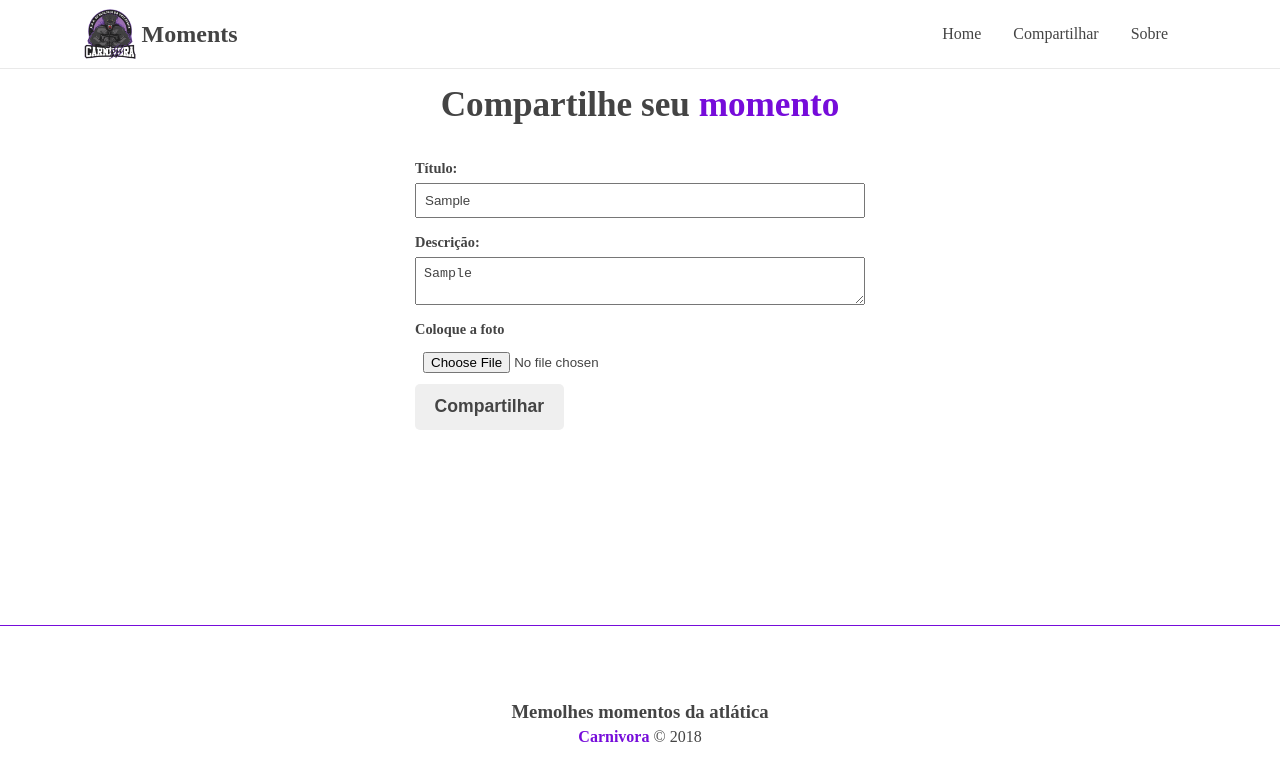
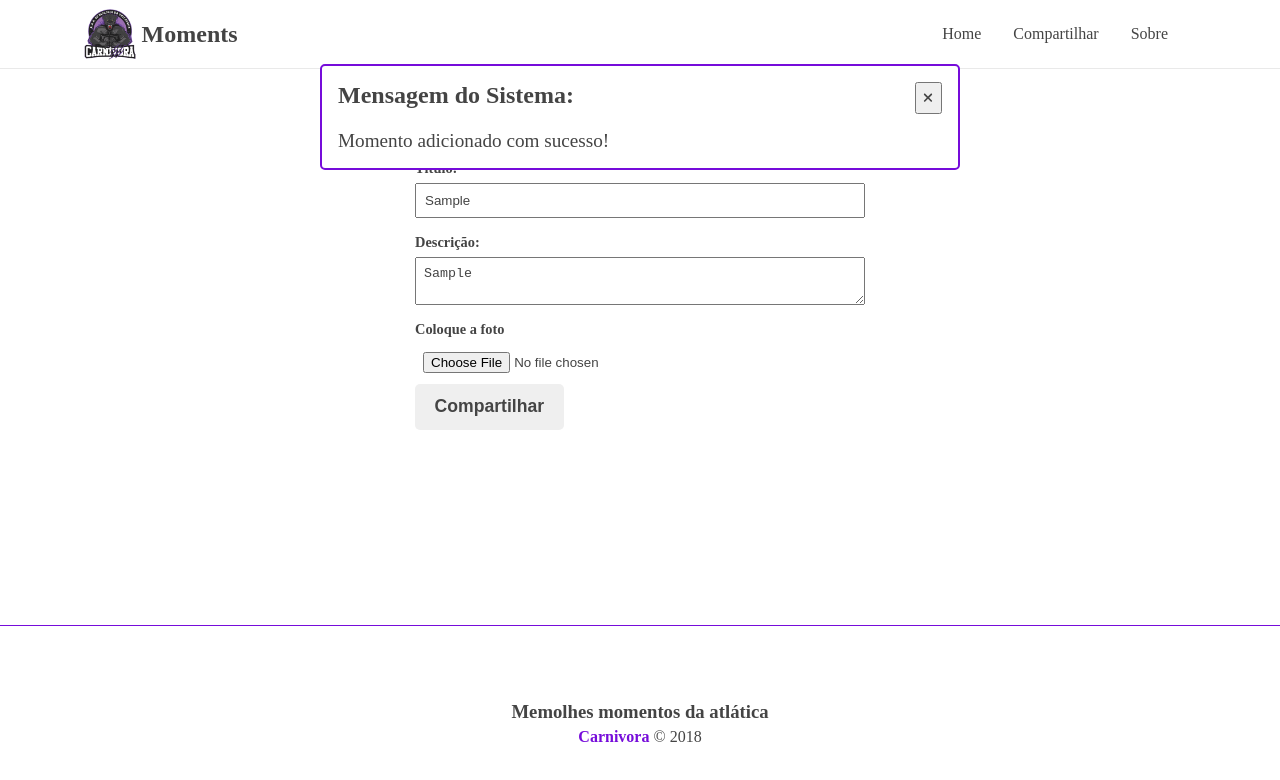
Before and after one commit to Yures1lva/moments, an Angular app: page /moment/new in a window 1280 px wide. Both pictures are taken after typing "Sample", "Sample" into the empty fields and a click on the input "Compartilhar". Shown: the top 780 px of the page. Built offline with nearby package versions, Linux system fonts and the light colour scheme.

Commit message:
adicionando mensgame do sistema ao compartilhar algo

```diff
--- a/src/app/components/messages/messages.component.html
+++ b/src/app/components/messages/messages.component.html
@@ -1,9 +1,9 @@
-<div class="message" *ngIf="messageService.message">
+<div class="message" *ngIf="messagesService.message">
     <div class="message-header">
         <h2>Mensagem do Sistema:</h2>
-        <button class="clear">
+        <button class="clear" (click)="messagesService.clear()">
             <fa-icon [icon]="faTimes" ></fa-icon>
         </button>
     </div>
-    <p>{{messageService.message}}</p>
+    <p>{{messagesService.message}}</p>
 </div>
--- a/src/app/components/messages/messages.component.ts
+++ b/src/app/components/messages/messages.component.ts
@@ -9,7 +9,7 @@ import { MessagesService } from '../../services/messages.service';
 })
 export class MessagesComponent {
   faTimes = faTimes;
-  constructor(public messageService: MessagesService){
+  constructor(public messagesService: MessagesService){
 
   }
 
--- a/src/app/components/pages/new-moment/new-moment.component.ts
+++ b/src/app/components/pages/new-moment/new-moment.component.ts
@@ -1,6 +1,8 @@
 import { Component } from '@angular/core';
 import { Moment } from '../../../Moments';
+
 import { MomentService } from '../../../services/moment.service';
+import { MessagesService } from '../../../services/messages.service';
 
 @Component({
   selector: 'app-new-moment',
@@ -10,7 +12,7 @@ import { MomentService } from '../../../services/moment.service';
 export class NewMomentComponent {
   btnText = 'Compartilhar'
 
-  constructor(private momentService: MomentService){}
+  constructor(private momentService: MomentService, private messagesService: MessagesService){}
 
   async createHandler(moment: Moment){
     const formData = new FormData()
@@ -28,7 +30,7 @@ export class NewMomentComponent {
     //todo
 
 
-    // exibir mensagem
+    this.messagesService.add("Momento adicionado com sucesso!")
 
     // redirect
   }
```
